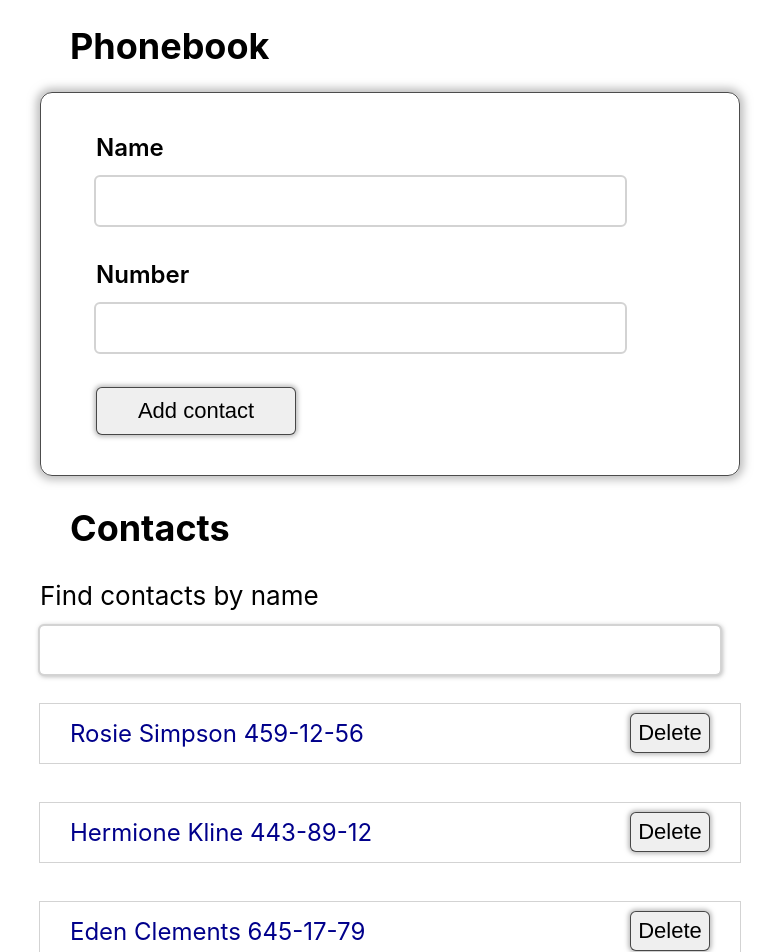
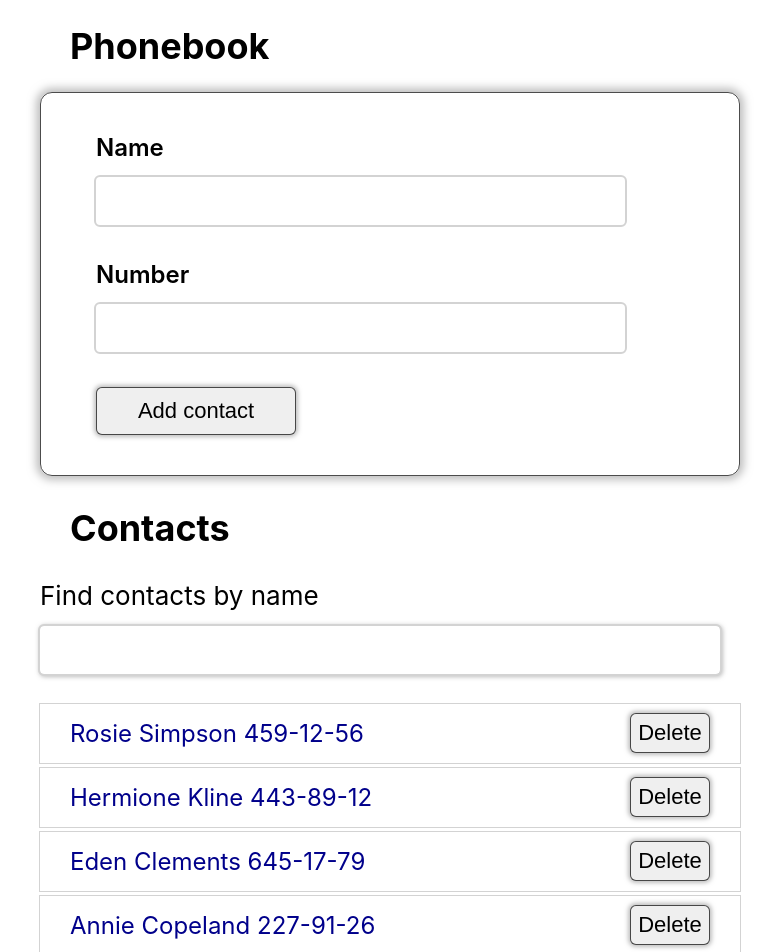
Before and after one commit to BishopNik/goit-react-hw-02-phonebook, a React (Create React App) app: page / in a window 1280 px wide. Shown: the top 952 px of the page, without its empty margins (250-1029 px from the left). Built offline with nearby package versions, Linux system fonts and the light colour scheme.

Commit message:
style.css

```diff
--- a/src/components/style.css
+++ b/src/components/style.css
@@ -72,7 +72,7 @@
 	align-items: center;
 	padding: 5px 30px;
 	outline: 1px solid lightgray;
-	margin-bottom: 40px;
+	margin-bottom: 5px;
 }
 
 .contact {
@@ -97,3 +97,7 @@
 	box-shadow: 0px 0px 4px 2px rgba(128, 128, 128, 0.5);
 	transition: background-color 250ms cubic-bezier(0.4, 0, 0.2, 1);
 }
+
+.container:last-child {
+	margin-bottom: 40px;
+}
```
